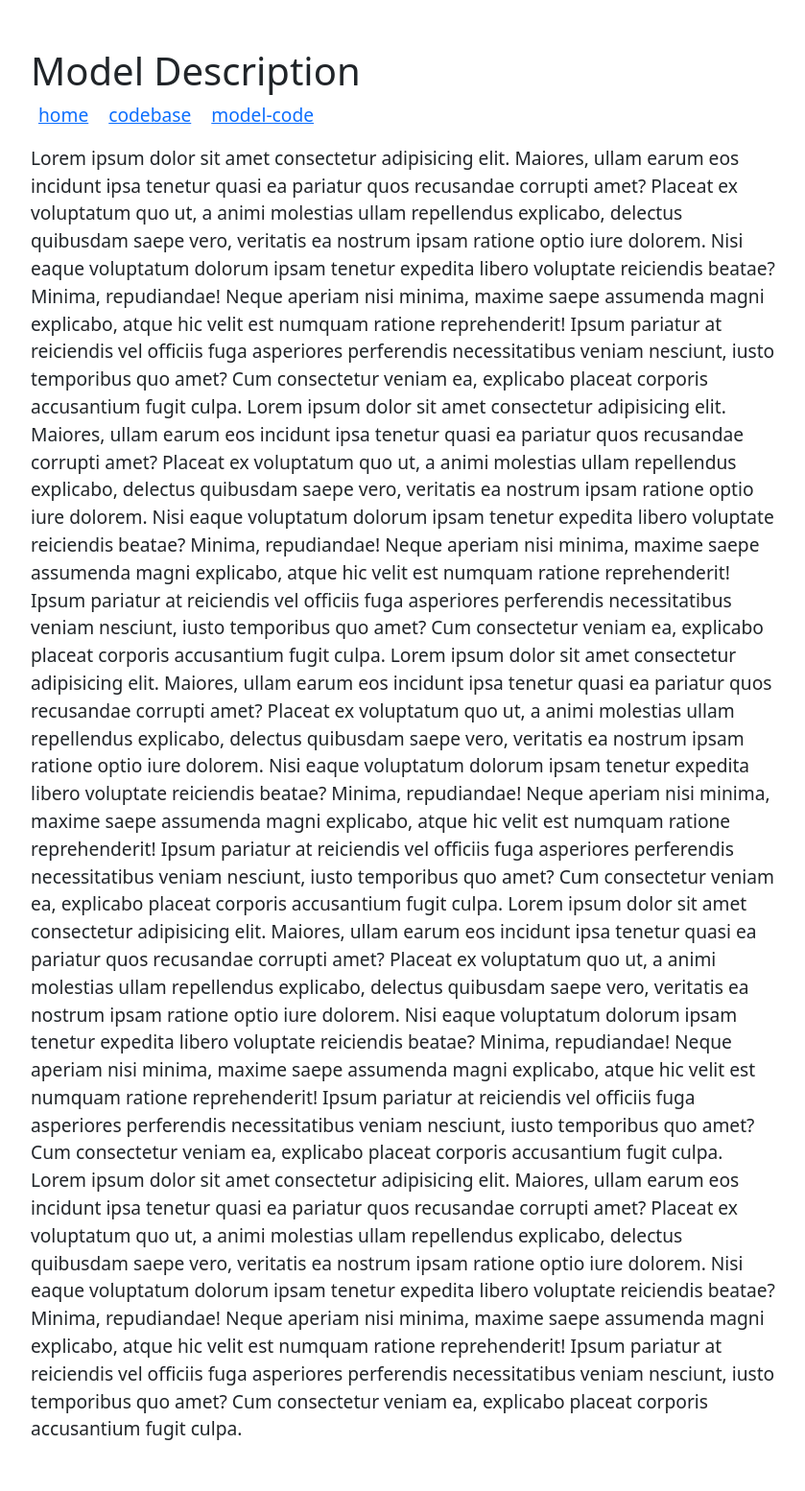
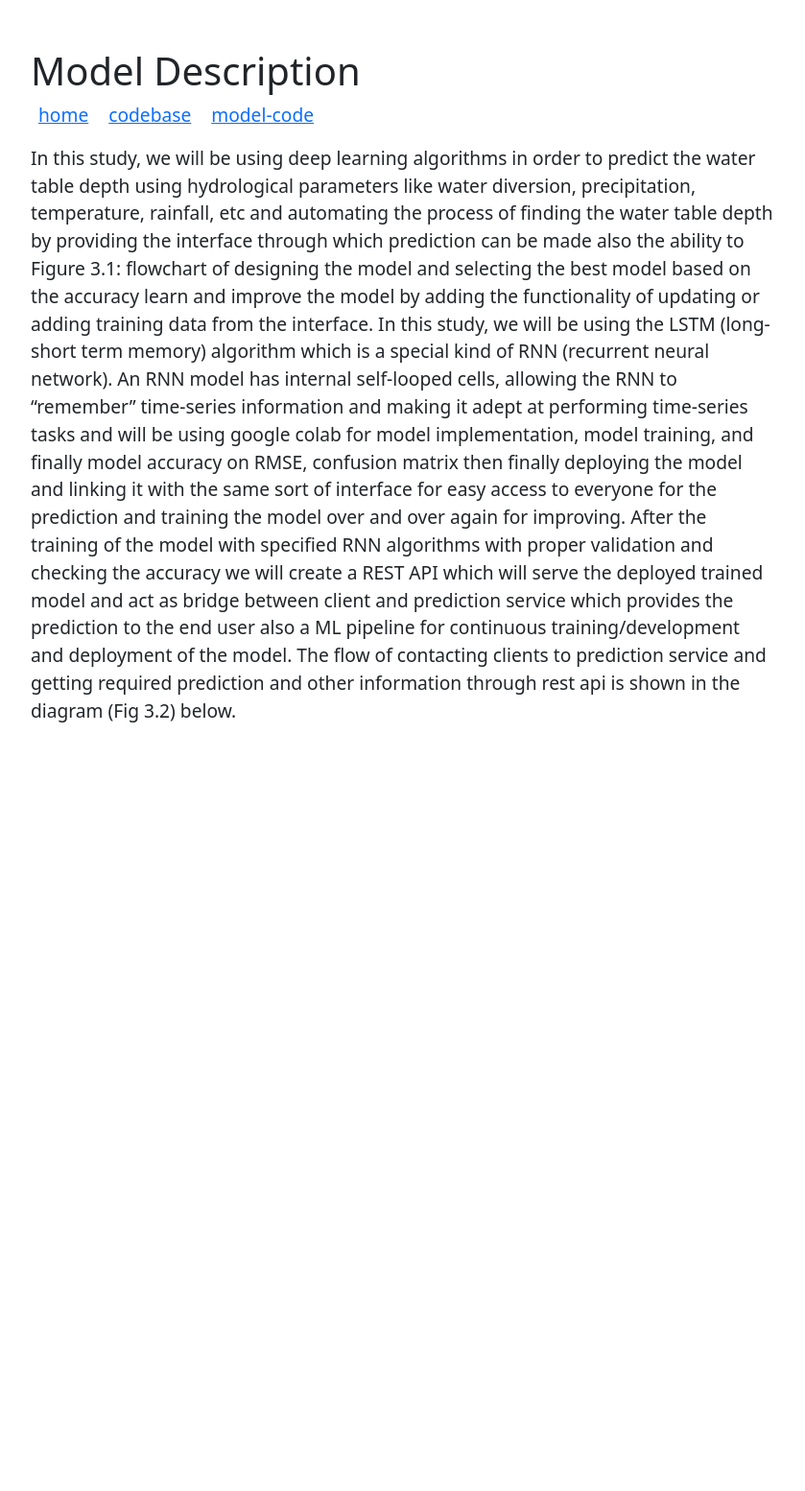
Before and after one commit to gaurav-chaurasia/Groundwater-Level-Prediction, a Flask app: page /model in a window 1280 px wide. Shown: the whole page at 96% size, without its empty margins (220-1059 px from the left). After the commit the page ends 753 px from the top, so only its background shows below. Run offline with Flask 2, Linux system fonts and the light colour scheme; some libraries are stand-ins or nearby versions.

Commit message:
add gw model

```diff
--- a/app/templates/index.html
+++ b/app/templates/index.html
@@ -2,7 +2,7 @@
 <html lang="en" >
 <head>
   <meta charset="UTF-8">
-  <title>Stream Flow</title>
+  <title>GWE</title>
   <link href="https://cdn.jsdelivr.net/npm/bootstrap@5.0.2/dist/css/bootstrap.min.css" rel="stylesheet" integrity="sha384-EVSTQN3/azprG1Anm3QDgpJLIm9Nao0Yz1ztcQTwFspd3yD65VohhpuuCOmLASjC" crossorigin="anonymous">
   <link rel="stylesheet" href="static/css/style.css">
   <link href="https://gitcdn.github.io/bootstrap-toggle/2.2.2/css/bootstrap-toggle.min.css" rel="stylesheet">
@@ -22,7 +22,7 @@
       <div class="form__input-group">
         <!-- <input type="text" class="form__input"  autofocus placeholder="Month*" name="month"> -->
         <select name="Month" id="" class="form__input" autofocus required>
-          <option value="0">Select*</option>
+          <option value="0">Month*</option>
           <option value="1">Jan</option>
           <option value="2">Feb</option>
           <option value="3">March</option>
--- a/app/templates/model_exp.html
+++ b/app/templates/model_exp.html
@@ -21,11 +21,11 @@
             <script src="https://gist.github.com/gaurav-chaurasia/086f1dffa9bc3a4b47096ce747a8283a.js"></script>
         </div>
 
-        Lorem ipsum dolor sit amet consectetur adipisicing elit. Maiores, ullam earum eos incidunt ipsa tenetur quasi ea pariatur quos recusandae corrupti amet? Placeat ex voluptatum quo ut, a animi molestias ullam repellendus explicabo, delectus quibusdam saepe vero, veritatis ea nostrum ipsam ratione optio iure dolorem. Nisi eaque voluptatum dolorum ipsam tenetur expedita libero voluptate reiciendis beatae? Minima, repudiandae! Neque aperiam nisi minima, maxime saepe assumenda magni explicabo, atque hic velit est numquam ratione reprehenderit! Ipsum pariatur at reiciendis vel officiis fuga asperiores perferendis necessitatibus veniam nesciunt, iusto temporibus quo amet? Cum consectetur veniam ea, explicabo placeat corporis accusantium fugit culpa.
-        Lorem ipsum dolor sit amet consectetur adipisicing elit. Maiores, ullam earum eos incidunt ipsa tenetur quasi ea pariatur quos recusandae corrupti amet? Placeat ex voluptatum quo ut, a animi molestias ullam repellendus explicabo, delectus quibusdam saepe vero, veritatis ea nostrum ipsam ratione optio iure dolorem. Nisi eaque voluptatum dolorum ipsam tenetur expedita libero voluptate reiciendis beatae? Minima, repudiandae! Neque aperiam nisi minima, maxime saepe assumenda magni explicabo, atque hic velit est numquam ratione reprehenderit! Ipsum pariatur at reiciendis vel officiis fuga asperiores perferendis necessitatibus veniam nesciunt, iusto temporibus quo amet? Cum consectetur veniam ea, explicabo placeat corporis accusantium fugit culpa.
-        Lorem ipsum dolor sit amet consectetur adipisicing elit. Maiores, ullam earum eos incidunt ipsa tenetur quasi ea pariatur quos recusandae corrupti amet? Placeat ex voluptatum quo ut, a animi molestias ullam repellendus explicabo, delectus quibusdam saepe vero, veritatis ea nostrum ipsam ratione optio iure dolorem. Nisi eaque voluptatum dolorum ipsam tenetur expedita libero voluptate reiciendis beatae? Minima, repudiandae! Neque aperiam nisi minima, maxime saepe assumenda magni explicabo, atque hic velit est numquam ratione reprehenderit! Ipsum pariatur at reiciendis vel officiis fuga asperiores perferendis necessitatibus veniam nesciunt, iusto temporibus quo amet? Cum consectetur veniam ea, explicabo placeat corporis accusantium fugit culpa.
-        Lorem ipsum dolor sit amet consectetur adipisicing elit. Maiores, ullam earum eos incidunt ipsa tenetur quasi ea pariatur quos recusandae corrupti amet? Placeat ex voluptatum quo ut, a animi molestias ullam repellendus explicabo, delectus quibusdam saepe vero, veritatis ea nostrum ipsam ratione optio iure dolorem. Nisi eaque voluptatum dolorum ipsam tenetur expedita libero voluptate reiciendis beatae? Minima, repudiandae! Neque aperiam nisi minima, maxime saepe assumenda magni explicabo, atque hic velit est numquam ratione reprehenderit! Ipsum pariatur at reiciendis vel officiis fuga asperiores perferendis necessitatibus veniam nesciunt, iusto temporibus quo amet? Cum consectetur veniam ea, explicabo placeat corporis accusantium fugit culpa.
-        Lorem ipsum dolor sit amet consectetur adipisicing elit. Maiores, ullam earum eos incidunt ipsa tenetur quasi ea pariatur quos recusandae corrupti amet? Placeat ex voluptatum quo ut, a animi molestias ullam repellendus explicabo, delectus quibusdam saepe vero, veritatis ea nostrum ipsam ratione optio iure dolorem. Nisi eaque voluptatum dolorum ipsam tenetur expedita libero voluptate reiciendis beatae? Minima, repudiandae! Neque aperiam nisi minima, maxime saepe assumenda magni explicabo, atque hic velit est numquam ratione reprehenderit! Ipsum pariatur at reiciendis vel officiis fuga asperiores perferendis necessitatibus veniam nesciunt, iusto temporibus quo amet? Cum consectetur veniam ea, explicabo placeat corporis accusantium fugit culpa.
+        In this study, we will be using deep learning algorithms in order to predict the water table depth using hydrological parameters like water diversion, precipitation, temperature, rainfall, etc and automating the process of finding the water table depth by providing the interface through which prediction can be made also the ability to
+        Figure 3.1: flowchart of designing the model and selecting the best model based on the accuracy
+        learn and improve the model by adding the functionality of updating or adding training data from the interface. In this study, we will be using the LSTM (long-short term memory) algorithm which is a special kind of RNN (recurrent neural network). An RNN model has internal self-looped cells, allowing the RNN to “remember” time-series information and making it adept at performing time-series tasks and will be using google colab for model implementation, model training, and finally model accuracy on RMSE, confusion matrix then finally deploying the model and linking it with the same sort of interface for easy access to everyone for the prediction and training the model over and over again for improving.
+        After the training of the model with specified RNN algorithms with proper validation and checking the accuracy we will create a REST API which will serve the deployed trained model and act as bridge between client and prediction service which provides the prediction to the end user also a ML pipeline for continuous training/development and deployment of the model. The flow of contacting clients to prediction service and getting required prediction and other information through rest api is shown in the diagram (Fig 3.2) below.
+
     </div>
 
     <script src="https://cdn.jsdelivr.net/npm/bootstrap@5.0.2/dist/js/bootstrap.bundle.min.js" integrity="sha384-MrcW6ZMFYlzcLA8Nl+NtUVF0sA7MsXsP1UyJoMp4YLEuNSfAP+JcXn/tWtIaxVXM" crossorigin="anonymous"></script>
--- a/app/torch_utils.py
+++ b/app/torch_utils.py
@@ -46,11 +46,11 @@ class LSTM(nn.Module):
 streamflow = LSTM(input_size=3, hidden_size=5, num_layers=1, class_size=1, dropout=0.5, rnn_type='lstm')
 groundwater_level = LSTM(input_size=5, hidden_size=40, num_layers=1, class_size=1, dropout=0.5, rnn_type='lstm')
 
-PATH = "streamflow_model.pth"
+PATH = "app/streamflow_model.pth"
 streamflow.load_state_dict(torch.load(PATH))
 streamflow.eval()
 
-PATH1 = "groundwater_level.pth"
+PATH1 = "app/groundwater_level.pth"
 groundwater_level.load_state_dict(torch.load(PATH1))
 groundwater_level.eval()
 
```
